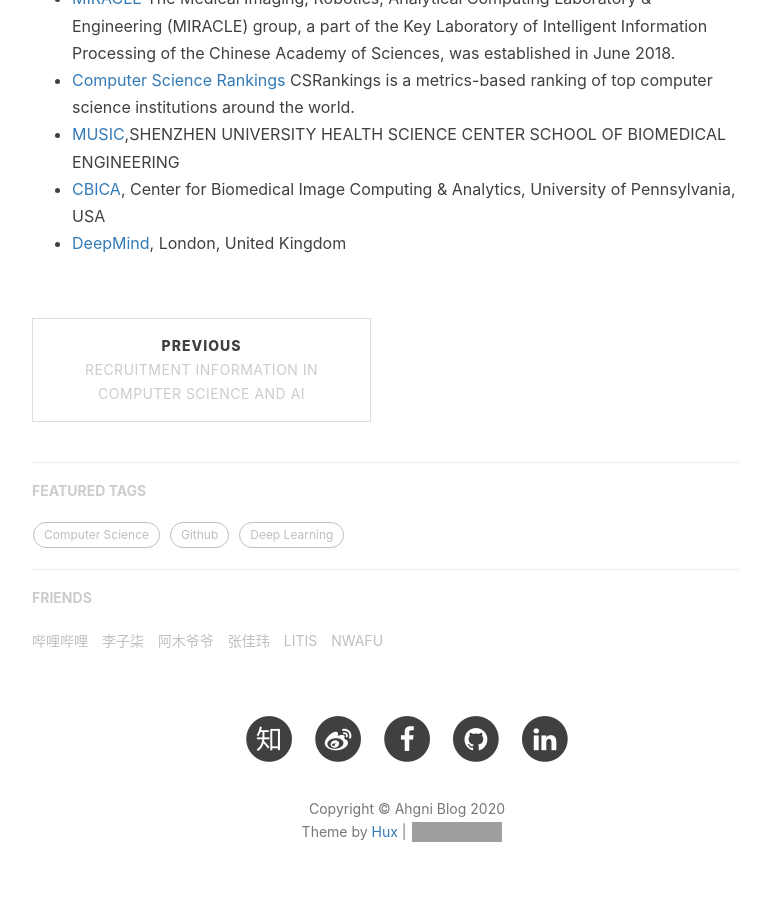
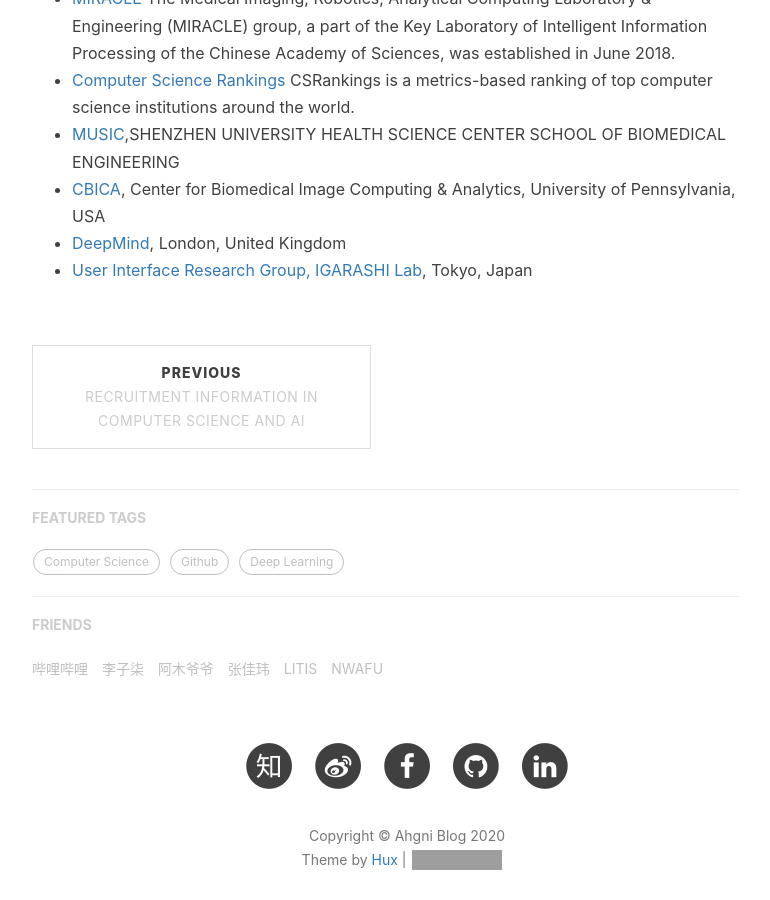
Before and after one commit to jizhang02/jizhang02.github.io, a Jekyll site: the page built from _posts/2020-04-04-lab.markdown, in a window 1280 px wide and 900 px high, scrolled down 1169 px. Shown: the whole window, without its empty margins (233-1003 px from the left). Built offline with Jekyll 4.4.1, drawn with Linux system fonts in a browser that asks for light colours; nearby versions of some CDN libraries; comment, search, counter and statistics services are not loaded; grey boxes are pictures that could not be loaded.

Commit message:
Update 2020-04-04-lab.markdown

```diff
--- a/_posts/2020-04-04-lab.markdown
+++ b/_posts/2020-04-04-lab.markdown
@@ -28,3 +28,4 @@
 * [MUSIC](http://www.music-bme.net/),SHENZHEN UNIVERSITY HEALTH SCIENCE CENTER SCHOOL OF BIOMEDICAL ENGINEERING
 * [CBICA](https://www.med.upenn.edu/cbica/), Center for Biomedical Image Computing & Analytics, University of Pennsylvania, USA
 * [DeepMind](https://deepmind.com/), London, United Kingdom
+* [User Interface Research Group, IGARASHI Lab](https://www-ui.is.s.u-tokyo.ac.jp/en/), Tokyo, Japan
```
